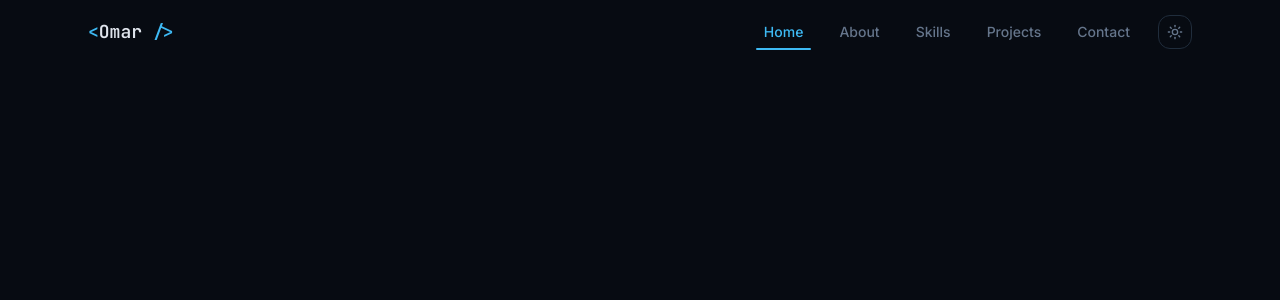
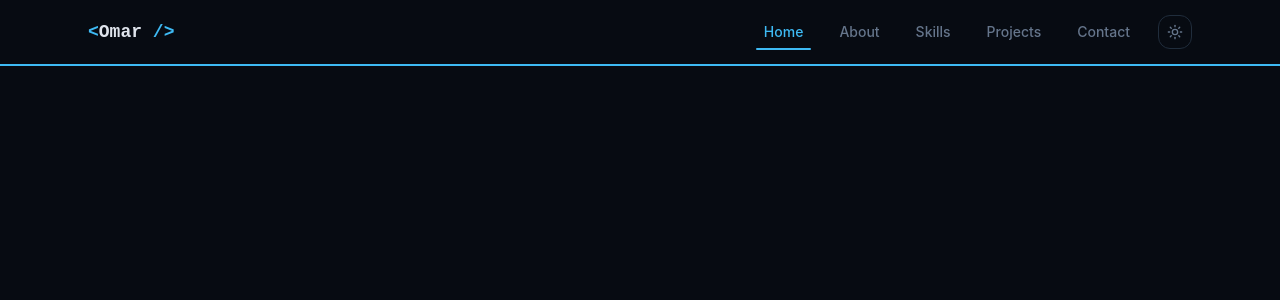
Before and after one commit to Cat-Div7/Portfollio, a React (Vite) app: page / in a window 1280 px wide. Shown: the top 300 px of the page. Built offline with nearby package versions, Linux system fonts and the light colour scheme.

Commit message:
feat: add ScrollProgress component with spring animation

```diff
--- a/src/App.tsx
+++ b/src/App.tsx
@@ -1,9 +1,11 @@
 import Navbar from "./components/Navbar";
+import ScrollProgress from "./components/ScrollProgress";
 
 function App() {
   return (
     <>
       <Navbar />
+      <ScrollProgress />
       <main>{/* sections go here */}</main>
     </>
   );
--- /dev/null
+++ b/src/components/ScrollProgress.tsx
@@ -0,0 +1,13 @@
+import { motion, useScroll, useSpring } from "framer-motion";
+
+export default function ScrollProgress() {
+  const { scrollYProgress } = useScroll();
+  const scaleX = useSpring(scrollYProgress, { stiffness: 200, damping: 30, restDelta: 0.001 });
+
+  return (
+    <motion.div
+      style={{ scaleX, transformOrigin: "left" }}
+      className="fixed top-16 left-0 right-0 h-[2px] bg-primary z-50"
+    />
+  );
+}
--- a/src/index.css
+++ b/src/index.css
@@ -1,5 +1,5 @@
+@import "tailwindcss";
 @import url('https://fonts.googleapis.com/css2?family=Inter:wght@300;400;500;600;700;800&family=JetBrains+Mono:wght@400;500;600&display=swap');
-@import "tailwindcss";
 
 @custom-variant dark (&:where(.dark, .dark *));
 
```
